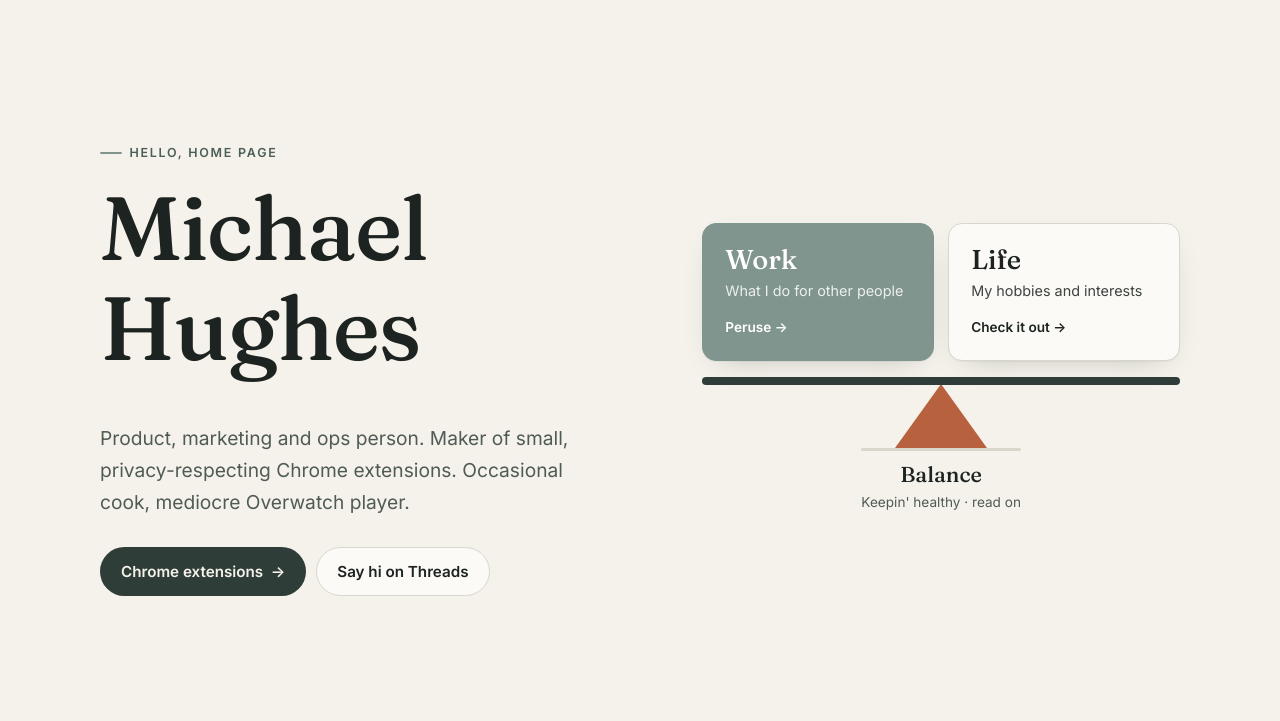
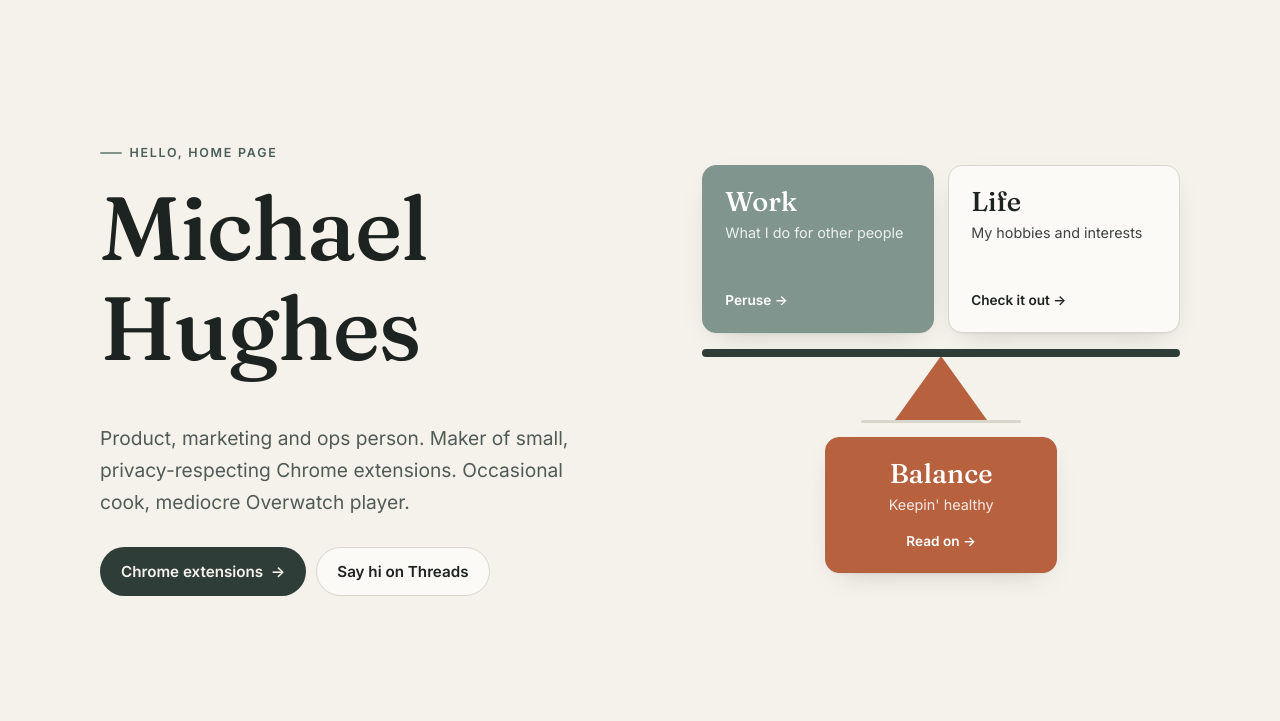
Before and after one commit to mehughes124/mehughes124.github.io, a plain HTML site: page index.html in a window 1280 px wide. Shown: the part 71-792 px from the top of the page. Drawn offline with Linux system fonts and the light colour scheme.

Commit message:
Homepage seesaw: Balance becomes a card under the fulcrum, Work/Life cards always equal size
Co-Authored-By: Claude Opus 5.5 <noreply@anthropic.com>
Claude-Session: https://claude.ai/code/session_016NAAJzgFAFNUrQRPqc1VEb

```diff
--- a/index.html
+++ b/index.html
@@ -52,10 +52,14 @@
               <span class="pan-go">Check it out →</span>
             </a>
           </div>
-          <a class="fulcrum" href="balance.html" data-wobble>
+          <div class="fulcrum" aria-hidden="true">
             <span class="fulcrum-tri"></span>
             <span class="fulcrum-base"></span>
-            <span class="fulcrum-label"><strong>Balance</strong><span>Keepin' healthy · read on</span></span>
+          </div>
+          <a class="pan balance" href="balance.html" data-wobble>
+            <span class="pan-title">Balance</span>
+            <span class="pan-sub">Keepin' healthy</span>
+            <span class="pan-go">Read on →</span>
           </a>
         </div>
       </section>
--- a/styles.css
+++ b/styles.css
@@ -259,7 +259,7 @@ li::marker { color: var(--sage); }
   display: grid;
   grid-template-columns: 1fr 1fr;
   gap: 14px;
-  align-items: end;
+  align-items: stretch;
   transform: rotate(var(--tilt));
   transform-origin: 50% 100%;
   transition: transform .6s cubic-bezier(.34, 1.56, .64, 1);
@@ -273,7 +273,10 @@ li::marker { color: var(--sage); }
   margin-top: 2px;
 }
 .pan {
-  display: block;
+  display: flex;
+  flex-direction: column;
+  min-width: 0;
+  min-height: 168px;
   padding: 22px 22px 20px;
   border-radius: var(--radius);
   text-decoration: none;
@@ -288,26 +291,34 @@ li::marker { color: var(--sage); }
 .pan.work:hover { color: #fff; background: #758a83; }
 .pan .pan-title { font-family: var(--serif); font-size: 1.7rem; font-weight: 500; line-height: 1; display: block; }
 .pan .pan-sub { display: block; margin-top: .55em; font-size: .9rem; opacity: .85; line-height: 1.4; }
-.pan .pan-go { display: inline-block; margin-top: 1.1em; font-size: .85rem; font-weight: 600; }
+.pan .pan-go { display: inline-block; margin-top: auto; padding-top: 1.1em; font-size: .85rem; font-weight: 600; }
 
 .fulcrum {
   display: flex; flex-direction: column; align-items: center;
   margin-top: -1px;
-  text-decoration: none; color: var(--ink);
 }
-.fulcrum:hover { color: var(--ink); }
 .fulcrum-tri {
   width: 0; height: 0;
   border-left: 46px solid transparent;
   border-right: 46px solid transparent;
   border-bottom: 64px solid var(--clay);
-  transition: transform .2s;
 }
-.fulcrum:hover .fulcrum-tri { transform: scaleY(1.06); transform-origin: bottom; }
 .fulcrum-base { width: 160px; height: 3px; background: var(--line); border-radius: 3px; }
-.fulcrum-label { margin-top: 12px; text-align: center; }
-.fulcrum-label strong { font-family: var(--serif); font-weight: 500; font-size: 1.35rem; display: block; line-height: 1.1; }
-.fulcrum-label span { font-size: .85rem; color: var(--ink-soft); }
+
+.pan.balance {
+  width: calc(50% - 7px);
+  margin: 14px auto 0;
+  text-align: center;
+  align-items: center;
+  min-height: 0;
+  background: var(--clay);
+  border-color: var(--clay);
+  color: #fff;
+}
+.pan.balance:hover { color: #fff; background: color-mix(in srgb, var(--clay) 88%, #000); border-color: transparent; }
+@media (prefers-color-scheme: dark) {
+  .pan.balance, .pan.balance:hover { color: #1d2320; }
+}
 
 @media (prefers-reduced-motion: reduce) {
   .seesaw-beam { transition: none; }
```
